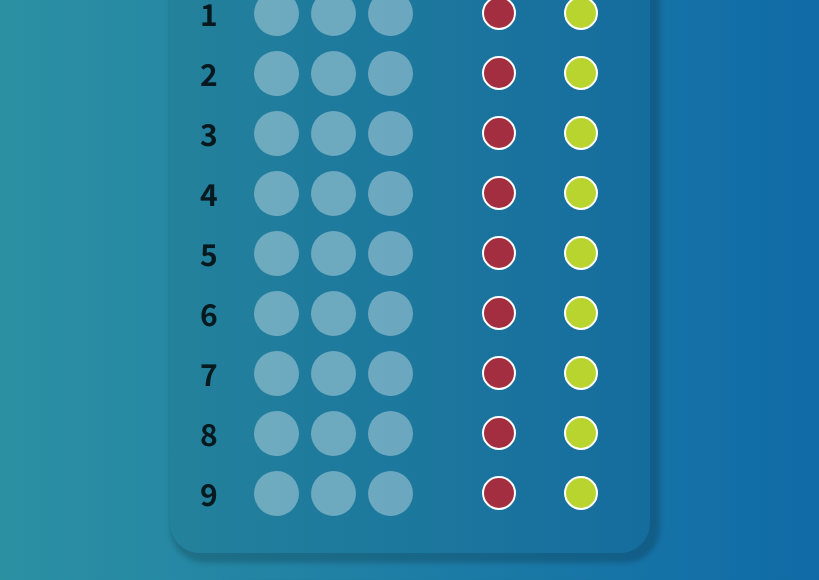
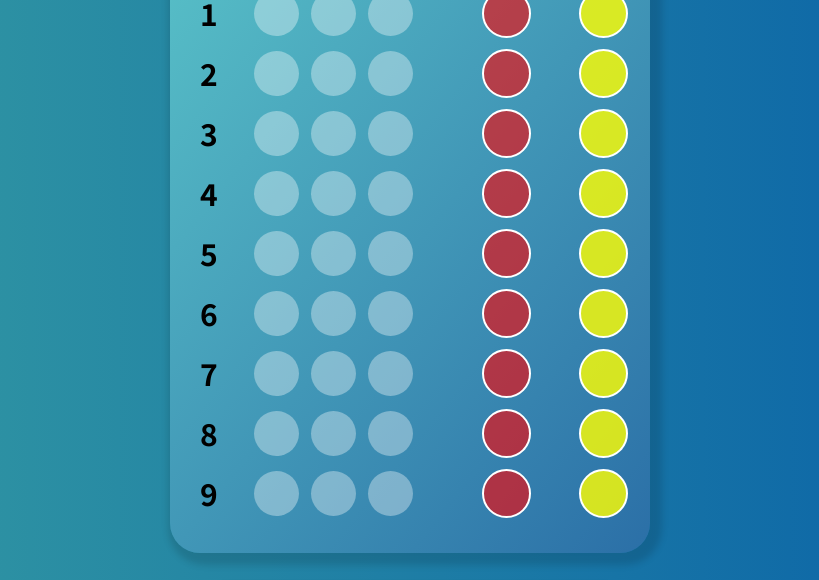
Before and after one commit to hohoho4u4me/js-toy-projects, a plain HTML site: page 01-Number-Baseball-Game/index.html in a window 1280 px wide. Shown: the top 580 px of the page, without its empty margins (230-1049 px from the left). Drawn offline with Linux system fonts and the light colour scheme.

Commit message:
Project 1 - Revised styling

```diff
--- a/01-Number-Baseball-Game/style.css
+++ b/01-Number-Baseball-Game/style.css
@@ -43,8 +43,12 @@ div {
   width: 14rem;
   padding: 1rem;
   margin-bottom: 1rem;
-  background-color: rgba(0, 0, 0, 0.05);
-  box-shadow: 5px 5px 5px 5px rgba(0, 0, 0, 0.18);
+  background-image: linear-gradient(
+    to bottom right,
+    rgb(87, 191, 199) 0%,
+    rgb(43, 111, 167) 100%
+  );
+  box-shadow: 5px 5px 7px 7px rgba(0, 0, 0, 0.13);
 }
 .previous-record__row {
   display: flex;
@@ -54,7 +58,6 @@ div {
 .previous-record__row > div:first-child {
   margin-right: 1rem;
   font-weight: 700;
-  opacity: 0.8;
 }
 .previous-record__num {
   display: flex;
@@ -65,14 +68,14 @@ div {
   width: 1.5rem;
   border-radius: 0.8rem;
   margin: 0.2rem;
-  font-size: 20px;
+  font-size: 25px;
   background-color: var(--number-btn-color);
 }
 .previous-record__result {
   display: flex;
   align-items: center;
   font-weight: 700;
-  color: rgba(255, 255, 255, 0.8);
+  color: black;
 }
 .previous-record__result div {
   margin-right: 0.5rem;
@@ -82,15 +85,15 @@ div {
 }
 .previous-record__result div:nth-child(2n) {
   border-radius: 50%;
-  height: 1rem;
-  width: 1rem;
+  height: 1.5rem;
+  width: 1.5em;
   border: 2px solid white;
 }
 .previous-record__strike {
   background-color: rgba(255, 0, 0, 0.6);
 }
 .previous-record__ball {
-  background-color: rgba(255, 255, 0, 0.7);
+  background-color: rgba(255, 255, 0, 0.8);
 }
 
 .input {
```
